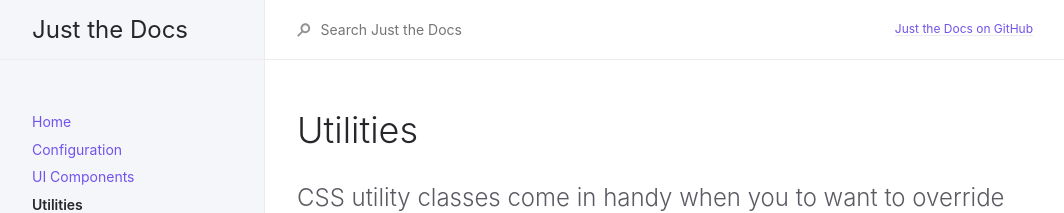
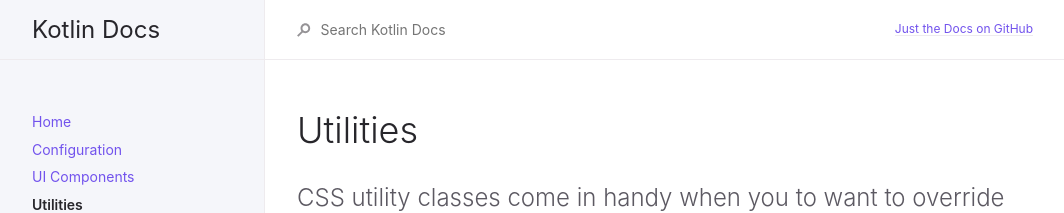
Before and after one commit to labyrintos71/deprecated_docs_2019, a Jekyll site: the page built from docs/utilities/utilities.md, in a window 1280 px wide. Shown: the top 213 px of the page, without its empty margins (107-1171 px from the left). Built offline with Jekyll 4.4.1, drawn with Linux system fonts in a browser that asks for light colours.

Commit message:
Update _config.yml

```diff
--- a/_config.yml
+++ b/_config.yml
@@ -13,8 +13,8 @@
 # you will see them accessed via {{ site.title }}, {{ site.github_repo }}, and so on.
 # You can create any custom variable you would like, and they will be accessible
 # in the templates via {{ site.myvariable }}.
-title: Just the Docs
-description: A Jekyll theme for documentation
+title: Kotlin Docs
+description: kotlin documentation
 baseurl: "/" # the subpath of your site, e.g. /blog
 url: "https://labyrintos71.github.io" # the base hostname & protocol for your site, e.g. http://example.com
 
@@ -36,7 +36,7 @@ heading_anchors: true
 # Aux links for the upper right navigation
 aux_links:
   "Just the Docs on GitHub":
-    - "//github.com/pmarsceill/just-the-docs"
+    - "//github.com/labyrintos71/labyrintos71.github.io"
 
 # Footer content appears at the bottom of every page's main content
 footer_content: "Copyright &copy; 2017-2019 Patrick Marsceill. Distributed by an <a href=\"https://github.com/pmarsceill/just-the-docs/tree/master/LICENSE.txt\">MIT license.</a>"
```
